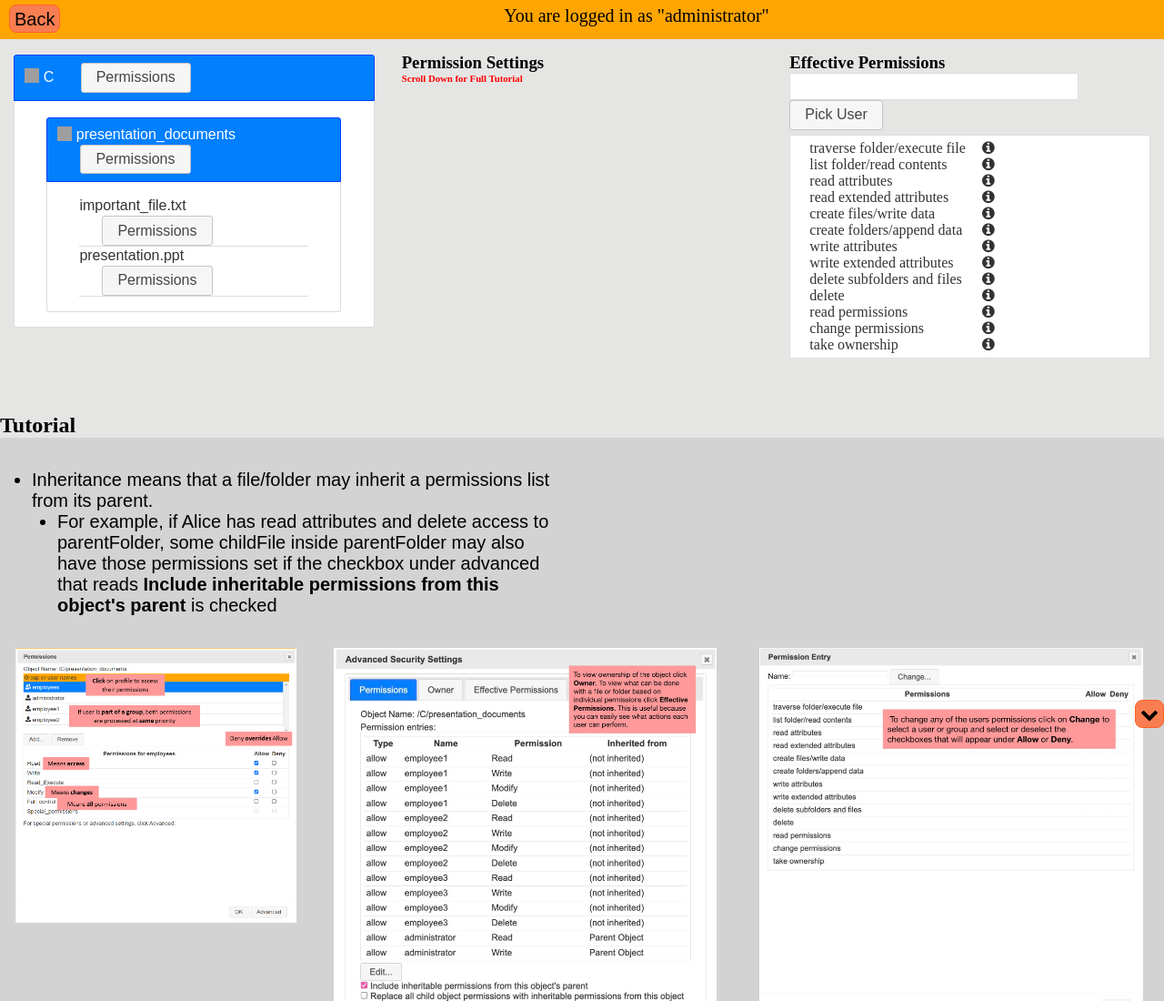
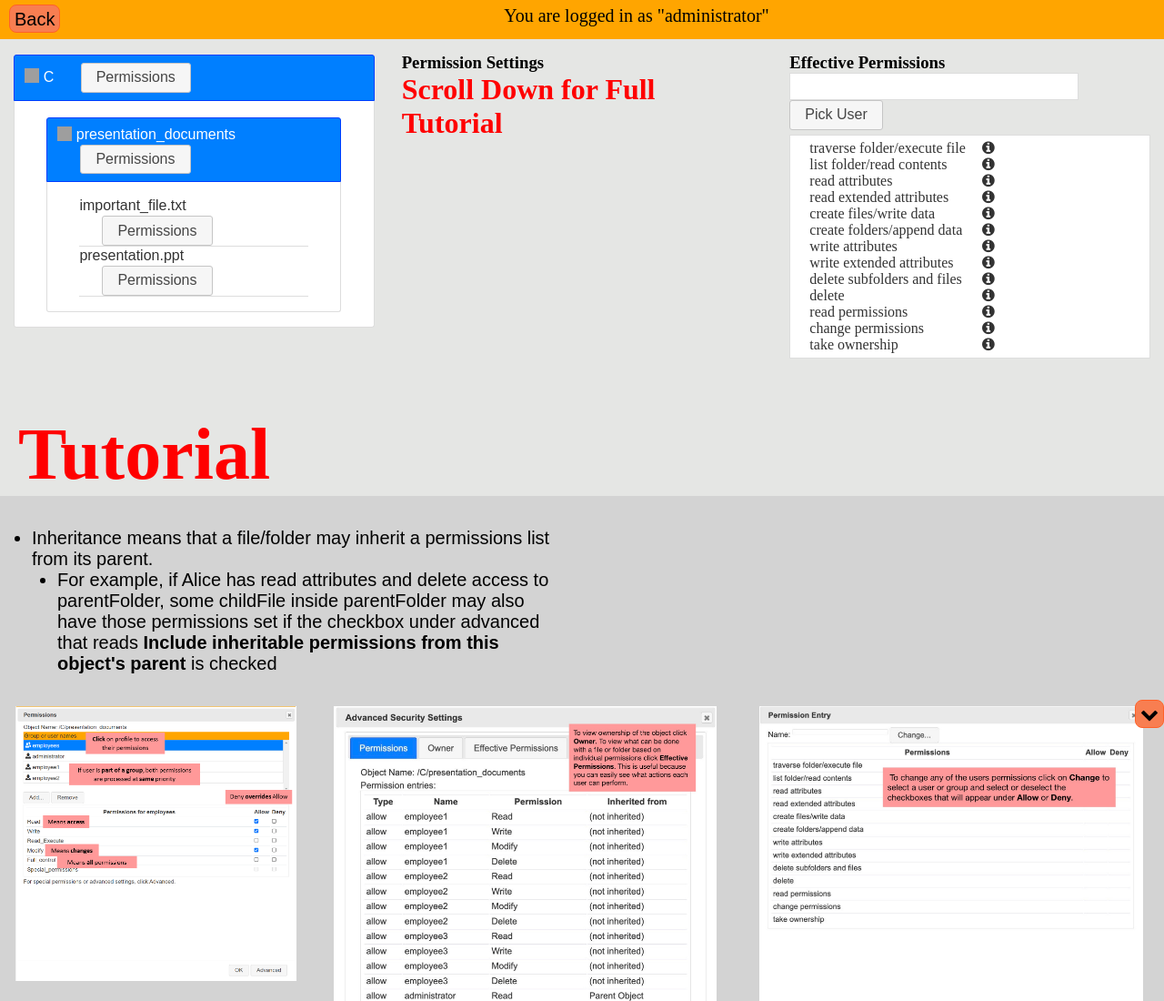
Before and after one commit to cse256-sp2023/problem-solving-project-leoul_justina_crystal, a website: page wrapper_add_new_user.html in a window 1280 px wide. Shown: the top 1100 px of the page at 91% size. Drawn offline with nearby package versions, Linux system fonts and the light colour scheme; grey boxes are pictures that could not be loaded; a web font is replaced by a local one.

Commit message:
Make tutorial more noticeable

```diff
--- a/controller.js
+++ b/controller.js
@@ -618,7 +618,7 @@ function populatePermissionsStateDiv() {
 
 function renderUserGuideUI() {
   var userGuideDiv = $("<div>").attr("id", "userGuideDiv");
-  $("#wrapper").append("<h2> Tutorial </h2>");
+  $("#wrapper").append('<h2 id="tutorialHeading"> Tutorial </h2>');
 
   var userGuideDivLeft = $("<div>").attr("id", "userGuideDivLeft");
   var userGuideDivRight = $("<div>").attr("id", "userGuideDivRight");
--- a/fileperms_style.css
+++ b/fileperms_style.css
@@ -176,6 +176,15 @@ div#permissionSettings div {
 
 #tutText {
   color: red;
+  font-weight: bold;
+  font-size: 2em;
+}
+
+#tutorialHeading {
+  color: red;
+  padding-left: 20px;
+  font-weight: bold;
+  font-size: 5em;
 }
 
 div#permissionSettings div#DOA {
--- a/view.js
+++ b/view.js
@@ -1,6 +1,6 @@
 // ---- Define your dialogs  and panels here ----
 
-$("#perm_add_user_line").append("<div id='DOA'> Note: Deny overrides Allow </div>");
+$("#perm_add_user_line").append("<div id='DOA'> Note: Check Deny instead of unchecking Allow </div>");
 
 let user_selector = define_new_user_select_field(
   "user_selector",
```
